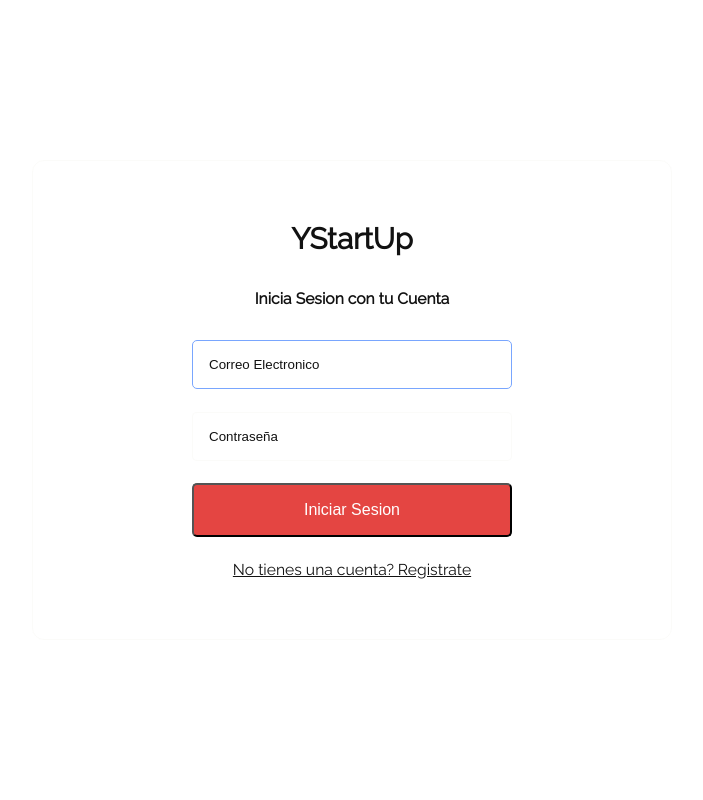
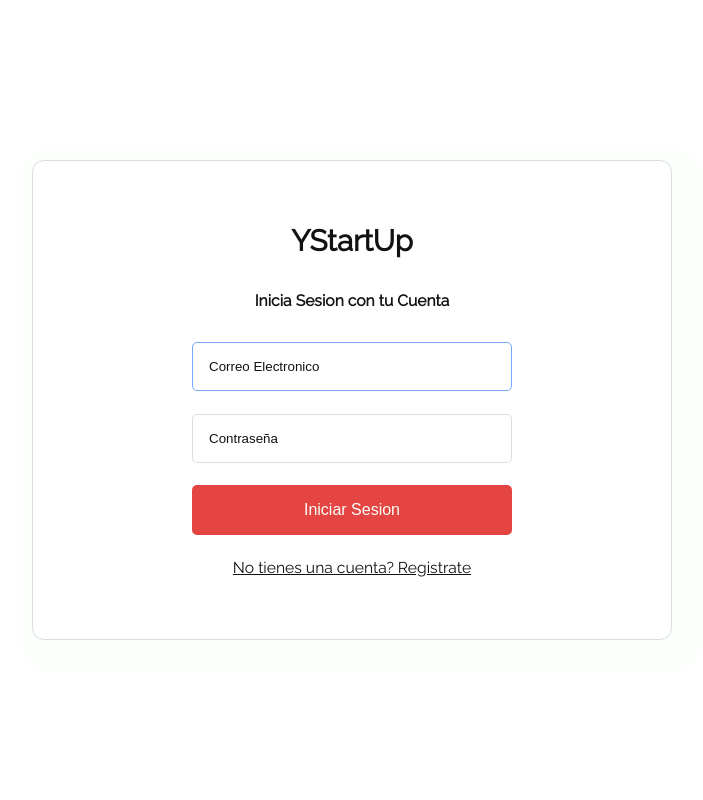
Before and after one commit to Savecoders/WebCrowdFunding, a Flask app: page /user/login in a window 1280 px wide. Shown: the whole page, without its empty margins (288-991 px from the left). Run offline with Flask 3, Linux system fonts and the light colour scheme.

Commit message:
new media colors

```diff
--- a/static/css/base.css
+++ b/static/css/base.css
@@ -5,11 +5,13 @@
 @media (prefers-color-scheme: dark) {
   :root {
     --bg: #06080a;
-    --bg-ascent: #05070a;
+    --bg2: #06080a;
     --bg-actions: #e0dcd1;
     --secondary-color: #1a2840;
-    --accent-color: #e0dcd1;
+    --accent-color: #79a6fe;
+    --hover-color: #5586e8;
     --text-color: #d0caba;
+    --text-color2: #07090b;
     --subtext-color: #e0dcd1;
     --accent-color-transparent: #e0dcd121;
     --h1: 48px;
@@ -23,14 +25,15 @@
 @media (prefers-color-scheme: light) {
   :root {
     --bg: #ffffff;
+    --bg2: #fafffa;
     --bg-actions: #121212;
-    --bg-ascent: #ffffff;
     --secondary-color: #6793ff;
     --accent-color: #e44542;
+    --hover-color: #d73c39;
     --text-color: #121212;
+    --text-color2: #fafffa;
     --subtext-color: #2c2c2c;
-    --accent-color-transparent: #e0dcd121;
-
+    --accent-color-transparent: #06080a23;
     --h1: 48px;
     --h2: 32px;
     --subtitle: 24px;
--- a/static/css/login.css
+++ b/static/css/login.css
@@ -20,7 +20,7 @@ body {
   height: 60vh;
   gap: 0.4rem;
   border: 0.2px solid var(--accent-color-transparent);
-  box-shadow: 10px 10px 20px 20px var(--bg-ascent);
+  box-shadow: 10px 10px 20px 20px var(--bg2);
   overflow: auto;
 }
 
@@ -80,18 +80,19 @@ a:hover {
 }
 
 .btn1 {
+  color: var(--text-color2);
   background: var(--accent-color);
-  color: var(--bg-ascent);
   font-size: 1rem;
   width: 320px;
   border-radius: 5px;
   transition: 0.3s;
   padding: 1rem 1rem;
   cursor: pointer;
+  border: none;
 }
 
 .btn1:hover {
-  background: #5d33e6;
+  background: var(--hover-color);
 }
 
 /* responsive */
--- a/static/css/styles.css
+++ b/static/css/styles.css
@@ -7,7 +7,7 @@
   justify-content: space-evenly;
   width: 100%;
   margin-top: 1.8em;
-  background-color: var(--bg-ascent);
+  background-color: var(--bg2);
   border-radius: 6px;
 }
 
```
